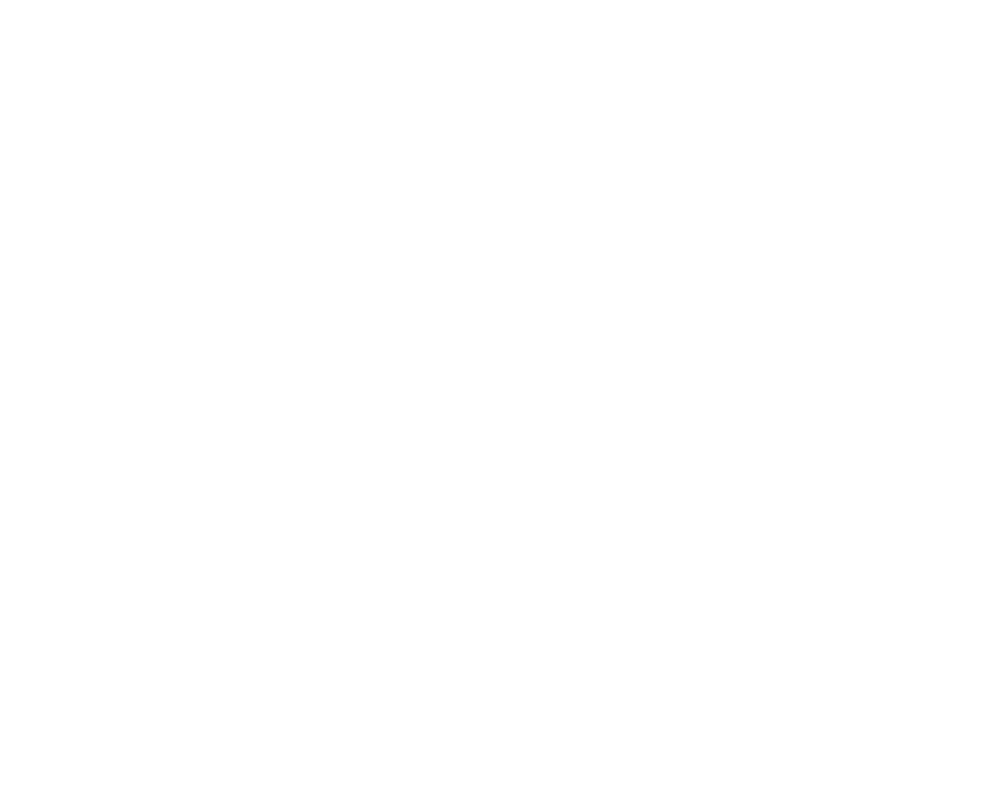
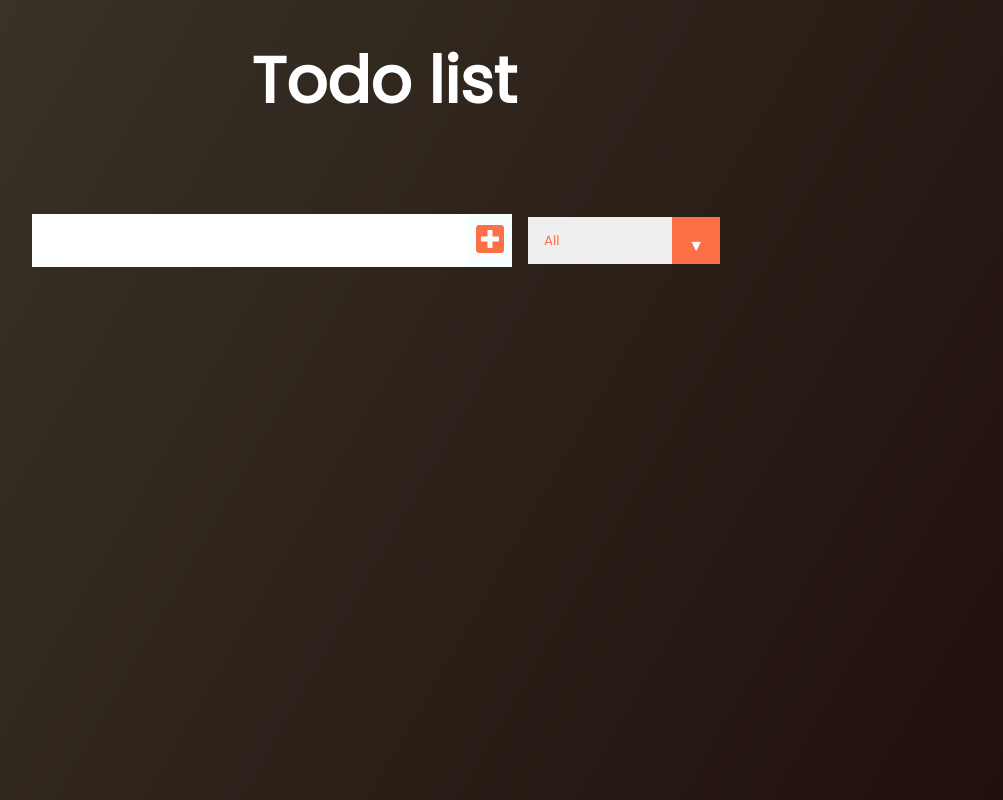
Before and after one commit to prathameshk23/todolist, a React (Create React App) app: page / in a window 1280 px wide. Shown: the whole page, without its empty margins (256-1259 px from the left). Built offline with nearby package versions, Linux system fonts and the light colour scheme.

Commit message:
header and form

```diff
--- a/public/index.html
+++ b/public/index.html
@@ -24,6 +24,18 @@
       work correctly both with client-side routing and a non-root public URL.
       Learn how to configure a non-root public URL by running `npm run build`.
     -->
+
+    <!-- font -->
+    <link
+    href="https://fonts.googleapis.com/css?family=Poppins&display=swap"
+    rel="stylesheet"
+  />
+  <link
+    rel="stylesheet"
+    href="https://cdnjs.cloudflare.com/ajax/libs/font-awesome/5.12.1/css/all.min.css"
+    integrity="sha256-mmgLkCYLUQbXn0B1SRqzHar6dCnv9oZFPEC1g1cwlkk="
+    crossorigin="anonymous"
+  />
     <title>React App</title>
   </head>
   <body>
--- a/src/App.css
+++ b/src/App.css
@@ -1,38 +1,139 @@
-.App {
-  text-align: center;
+* {
+  margin: 0;
+  padding: 0;
+  box-sizing: border-box;
+}
+body {
+  background-image: linear-gradient(120deg, #3c382c 0%, #200f0b 100%);
+  color: white;
+  font-family: "Poppins", sans-serif;
+  min-height: 100vh;
+}
+header {
+  font-size: 2rem;
 }
 
-.App-logo {
-  height: 40vmin;
+header,
+form {
+  min-height: 20vh;
+  display: flex;
+  justify-content: center;
+  align-items: center;
+}
+form input,
+form button {
+  padding: 0.5rem;
+  font-size: 2rem;
+  border: none;
+  background: white;
+}
+form button {
+  color: #ff6f47;
+  background: #f7fffe;
+  cursor: pointer;
+  transition: all 0.3s ease;
+}
+form button:hover {
+  background: #ff6f47;
+  color: white;
+}
+.todo-container {
+  display: flex;
+  justify-content: center;
+  align-items: center;
+}
+
+.todo-list {
+  min-width: 30%;
+  list-style: none;
+}
+
+.todo {
+  margin: 0.5rem;
+  background: white;
+  font-size: 1.5rem;
+  color: black;
+  display: flex;
+  justify-content: space-between;
+  align-items: center;
+  transition: all 1s ease;
+}
+.filter-todo {
+  padding: 1rem;
+}
+.todo li {
+  flex: 1;
+}
+
+.trash-btn,
+.complete-btn {
+  background: #ff6f47;
+  color: white;
+  border: none;
+  padding: 1rem;
+  cursor: pointer;
+  font-size: 1rem;
+}
+.complete-btn {
+  background: rgb(11, 212, 162);
+}
+.todo-item {
+  padding: 0rem 0.5rem;
+}
+
+.fa-trash,
+.fa-check {
   pointer-events: none;
 }
 
-@media (prefers-reduced-motion: no-preference) {
-  .App-logo {
-    animation: App-logo-spin infinite 20s linear;
-  }
+.fall {
+  transform: translateY(10rem) rotateZ(20deg);
+  opacity: 0;
 }
 
-.App-header {
-  background-color: #282c34;
-  min-height: 100vh;
-  display: flex;
-  flex-direction: column;
-  align-items: center;
-  justify-content: center;
-  font-size: calc(10px + 2vmin);
-  color: white;
+.completed {
+  text-decoration: line-through;
+  opacity: 0.5;
 }
 
-.App-link {
-  color: #61dafb;
+/*CUSTOM SELECTOR */
+select {
+  -webkit-appearance: none;
+  -moz-appearance: none;
+  -ms-appearance: none;
+  appearance: none;
+  outline: 0;
+  box-shadow: none;
+  border: 0 !important;
+  background-image: none;
 }
 
-@keyframes App-logo-spin {
-  from {
-    transform: rotate(0deg);
-  }
-  to {
-    transform: rotate(360deg);
-  }
+/* Custom Select */
+.select {
+  margin: 1rem;
+  position: relative;
+  overflow: hidden;
 }
+select {
+  color: #ff6f47;
+  font-family: "Poppins", sans-serif;
+  cursor: pointer;
+  width: 12rem;
+}
+/* Arrow */
+.select::after {
+  content: "\25BC";
+  position: absolute;
+  top: 0;
+  right: 0;
+  padding: 1rem;
+  background: #ff6f47;
+  cursor: pointer;
+  pointer-events: none;
+}
+/* Transition */
+/*
+.select:hover::after {
+  transform: scale(1.5);
+}
+*/
--- a/src/App.js
+++ b/src/App.js
@@ -1,9 +1,14 @@
-import logo from './logo.svg';
+import React from 'react';
 import './App.css';
+import TodoForm from './components/TodoForm';
 
 function App() {
   return (
     <div className="App">
+      <header>
+        <h1>Todo list</h1>
+      </header>
+      <TodoForm/>
 
     </div>
   );
--- /dev/null
+++ b/src/components/TodoForm.js
@@ -0,0 +1,21 @@
+import React from 'react'
+
+export default function TodoForm() {
+  return (
+    <div>
+    <form>
+      <input type="text" className="todo-input" />
+      <button className="todo-button" type="submit">
+        <i className="fas fa-plus-square"></i>
+      </button>
+      <div className="select">
+        <select name="todos" className="filter-todo">
+          <option value="all">All</option>
+          <option value="completed">Completed</option>
+          <option value="uncompleted">Uncompleted</option>
+        </select>
+      </div>
+    </form>
+    </div>
+  )
+}
```
Also changed, not shown: src/setupTests.js (deleted, +0 -5 lines), src/components/TodoList.js (added), src/logo.svg (deleted), 1 other file (tests, documents, lock files or other folders).
